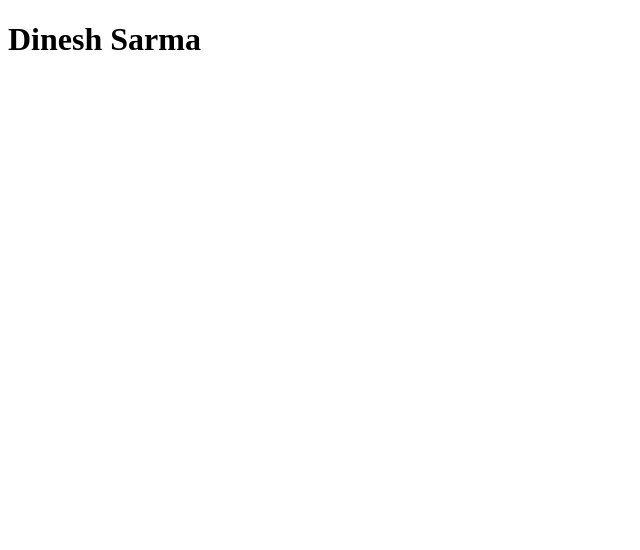
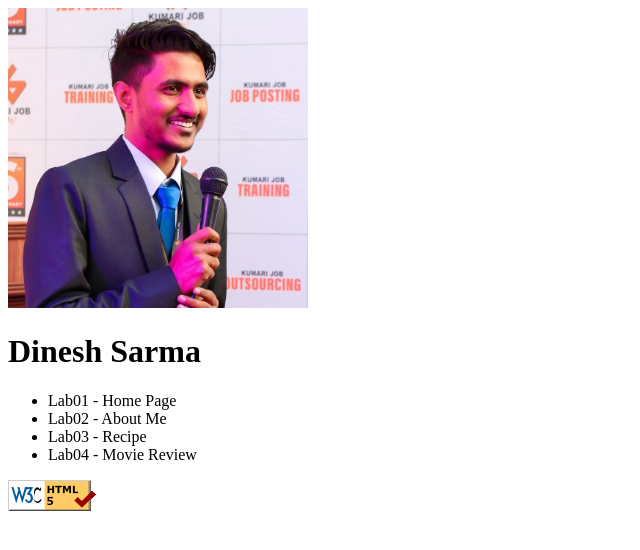
Before and after one commit to DineshSarma1/Lesson1, a plain HTML site: page index.html in a window 1280 px wide. Shown: the whole page, without its empty margins (0-640 px from the left). Drawn offline with Linux system fonts and the light colour scheme.

Commit message:
images are added with name

```diff
--- a/index.html
+++ b/index.html
@@ -7,9 +7,31 @@
     <title>My Profile</title>
 </head>
 <body>
-    <h1>
-        Dinesh Sarma
-    </h1>
+
+    <header>
+
+    </header>
+
+    <body>
+        <img src="pp.jpg" alt="ProfilePicture" width="300" height="300">
+
+        <h1>Dinesh Sarma</h1>
+
+        <ul>
+            <li>Lab01 - Home Page</li>
+            <li>Lab02 - About Me</li>
+            <li>Lab03 - Recipe</li>
+            <li>Lab04 - Movie Review</li>
+        </ul>
+
+
+    </body>
+
+    <footer>
+
+        <img src="w3c-html5-logo.png" alt="w3 school html">
+
+    </footer>
 
 </body>
 </html>
```
Also changed, not shown: pp.jpg (added), w3c-html5-logo.png (added).
